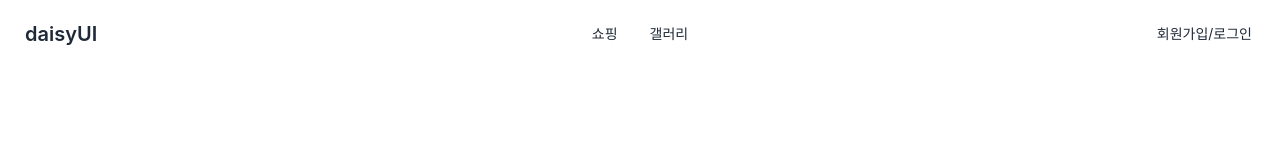
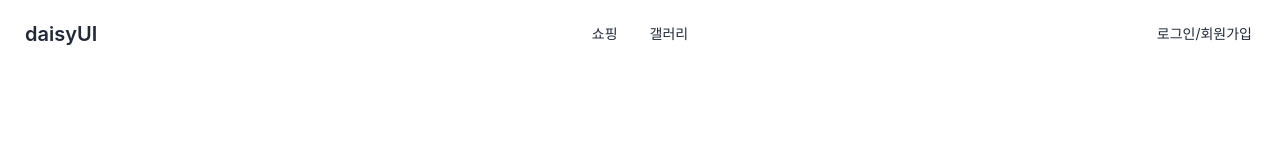
Before and after one commit to baegjhoon/OneTwoThreeSmile-Client, a React (Create React App) app: page / in a window 1280 px wide. Shown: the top 160 px of the page. Built offline with nearby package versions, Linux system fonts and the light colour scheme; a web font is replaced by a local one.

Commit message:
💬 '로그인/회원가입' 텍스트 수정

```diff
--- a/src/components/Navbar.jsx
+++ b/src/components/Navbar.jsx
@@ -21,7 +21,7 @@ function Navbar() {
         <div className="navbar-end">
           <ul className="menu menu-horizontal px-1">
             <li>
-              <Link to="">회원가입/로그인</Link>
+              <Link to="">로그인/회원가입</Link>
             </li>
           </ul>
         </div>
```
